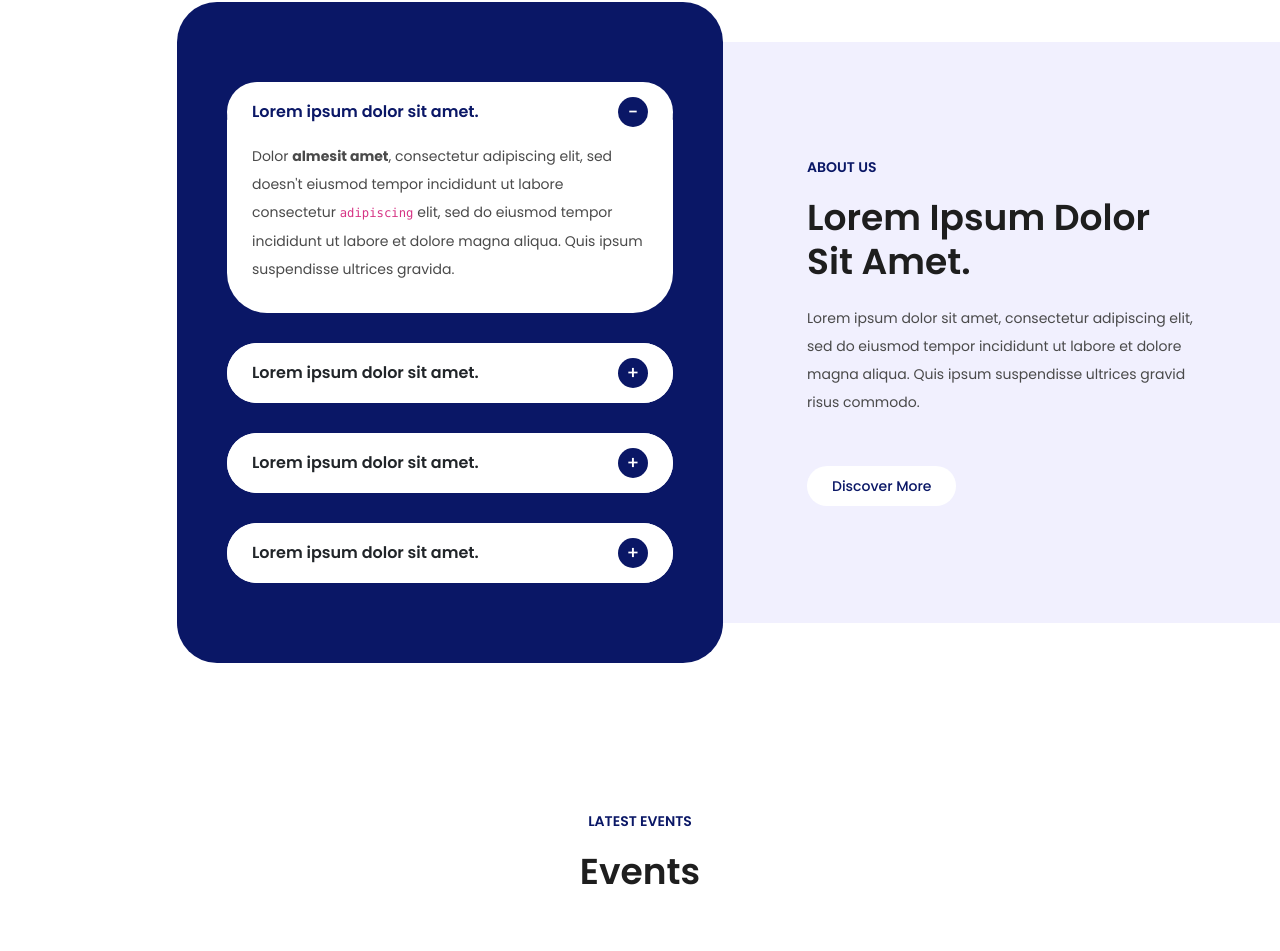
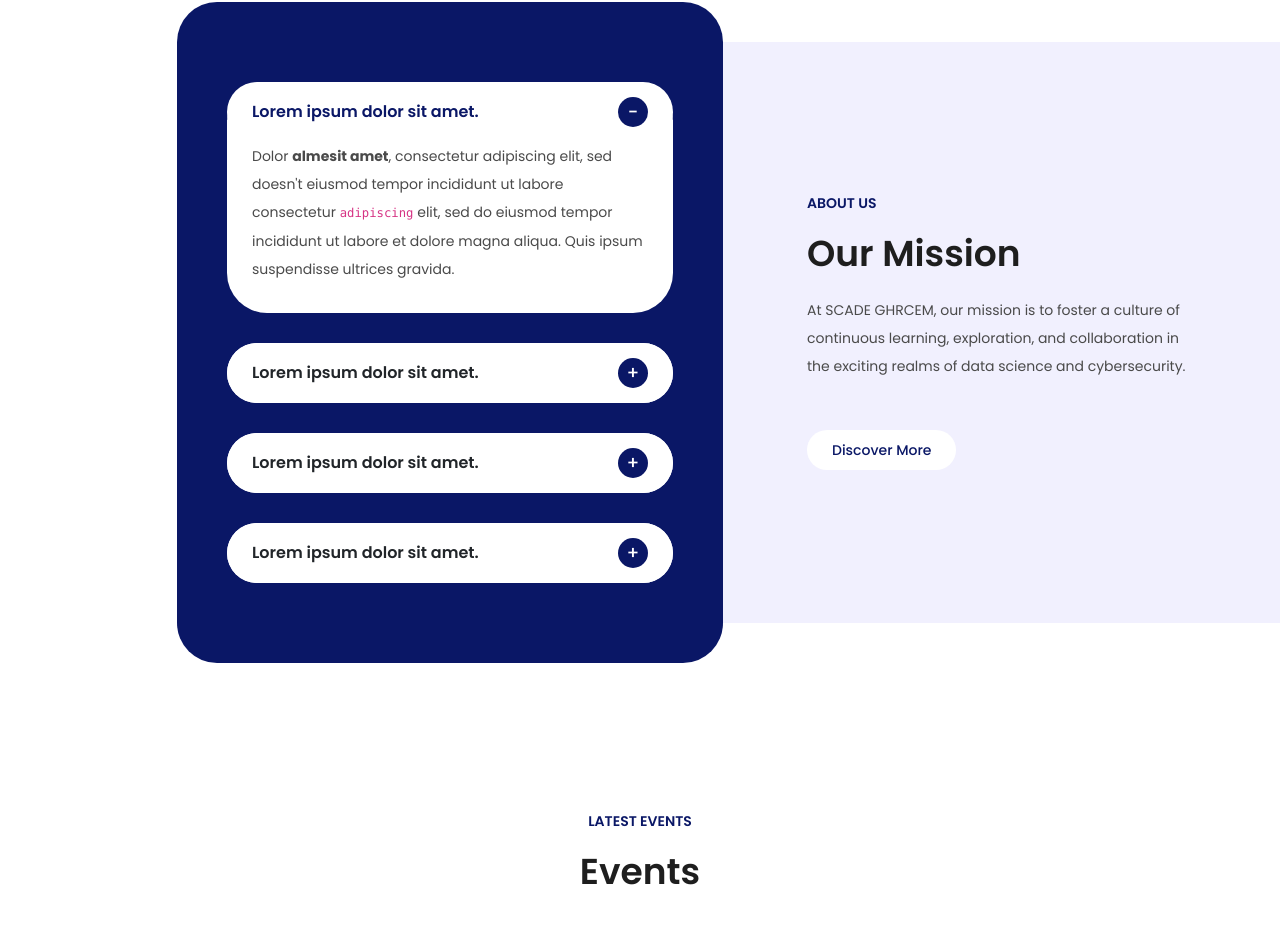
Before and after one commit to TousifTamboli/scade_website, a website: page index.html in a window 1280 px wide. Shown: the part 897-1848 px from the top of the page. Drawn offline with nearby package versions, Linux system fonts and the light colour scheme; no server answers; sample sign-in values are in the browser's storage.

Commit message:
some content added

```diff
--- a/index.html
+++ b/index.html
@@ -245,11 +245,12 @@ https://templatemo.com/tm-586-scholar
           <div class="col-lg-5 align-self-center">
             <div class="section-heading">
               <h6>About Us</h6>
-              <h2>Lorem ipsum dolor sit amet.</h2>
+              <h2>Our Mission</h2>
               <p>
-                Lorem ipsum dolor sit amet, consectetur adipiscing elit, sed do
-                eiusmod tempor incididunt ut labore et dolore magna aliqua. Quis
-                ipsum suspendisse ultrices gravid risus commodo.
+                At SCADE GHRCEM, our mission is to foster a
+                culture of continuous learning, exploration,
+                and collaboration in the exciting realms of
+                data science and cybersecurity.
               </p>
               <div class="main-button">
                 <a href="#">Discover More</a>
```
